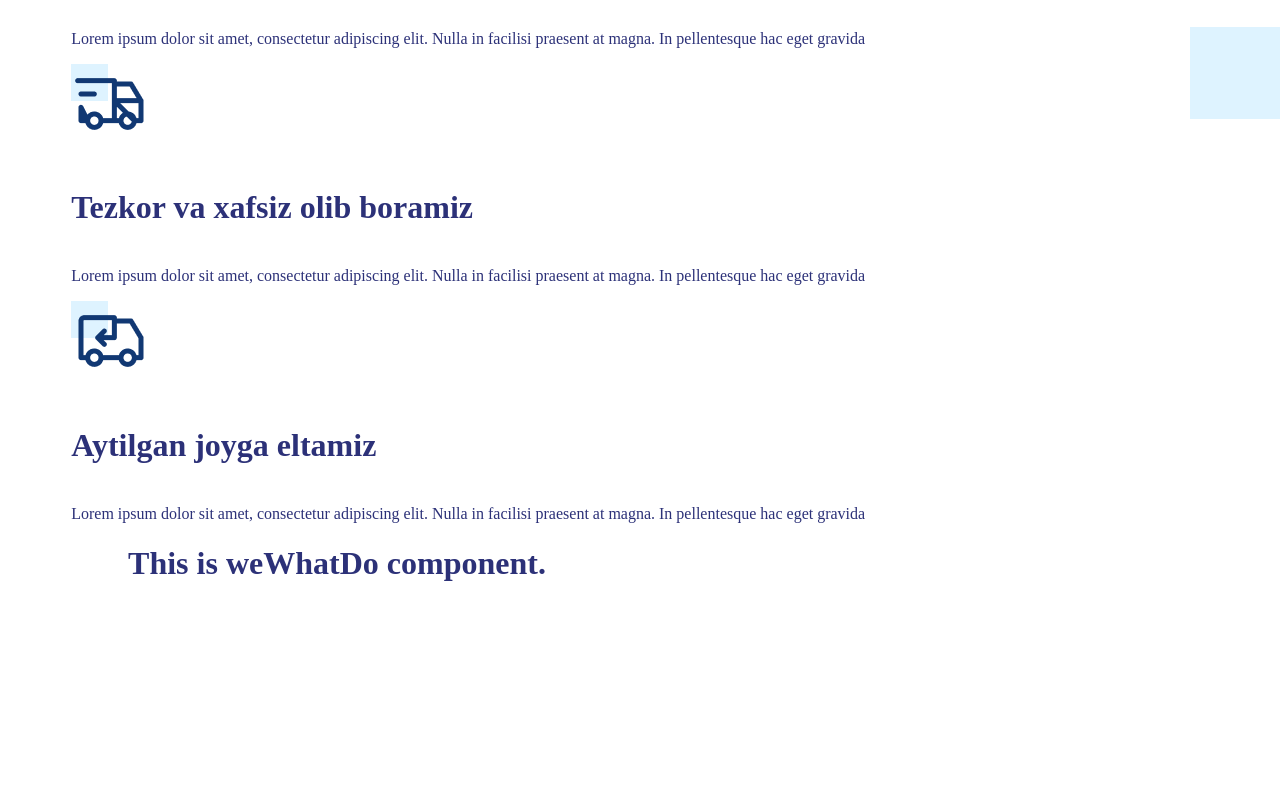
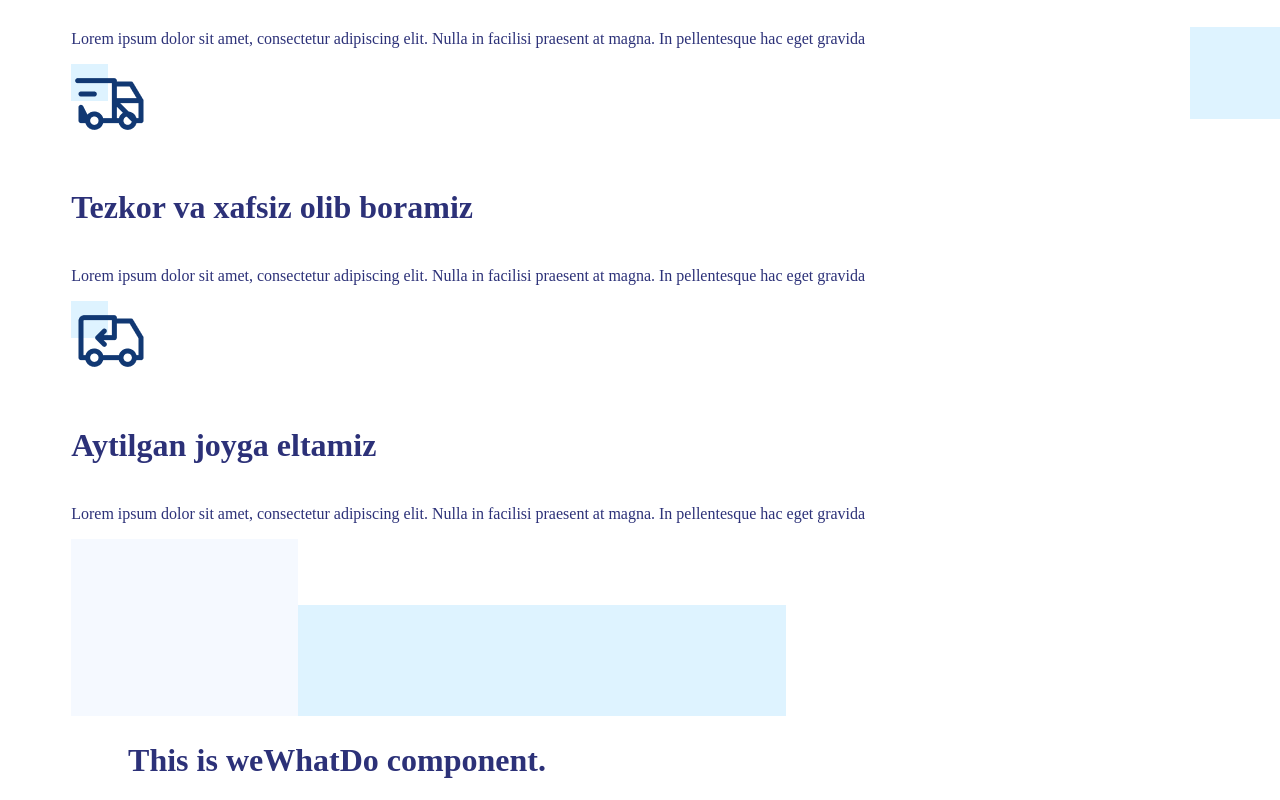
Before and after one commit to hakimov-dev/truck-service-landing, a Vue app: page / in a window 1280 px wide. Shown: the part 921-1721 px from the top of the page. Before the commit the page ends 1524 px from the top, so only its background shows below. Built offline with nearby package versions, Linux system fonts and the light colour scheme; the HTML template or start-up script is replaced by a standard one.

Commit message:
Added images.

```diff
--- a/src/components/Content/components/weWhatDo.vue
+++ b/src/components/Content/components/weWhatDo.vue
@@ -1,5 +1,7 @@
 <template>
-
+     <img class="cardsBottom1" src="@/assets/img/cards-bottom1.png" alt="">
+     <img class="cardsBottom2" src="@/assets/img/cards-bottom2.png" alt="">
+     <img class="cardsBottom3" src="@/assets/img/cards-bottom3.png" alt="">
     <div class="container" id="weWhatDo">
       <h1>This is weWhatDo component.</h1>
     </div>
```
